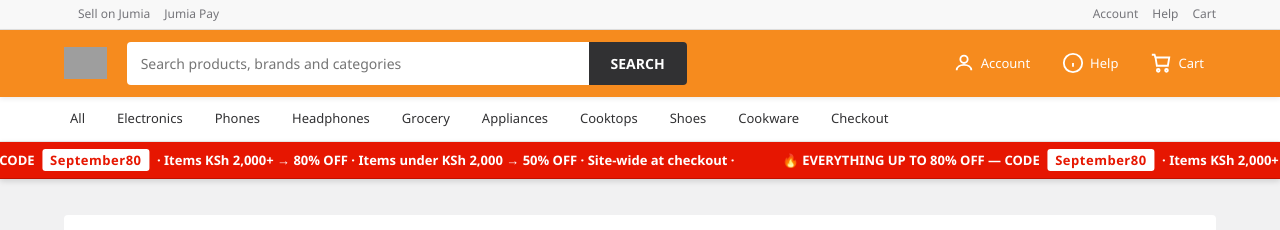
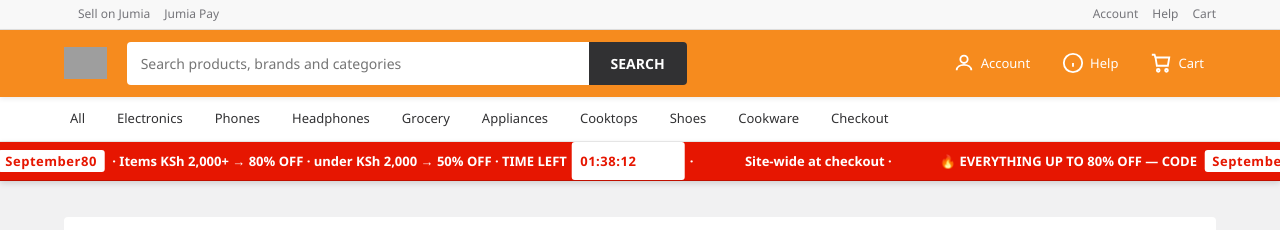
Before and after one commit to kenmike400/electronics, a Next.js app: page /products in a window 1280 px wide. Shown: the top 230 px of the page. Built offline with nearby package versions, Linux system fonts and the light colour scheme; no server answers; the database is empty; grey boxes are pictures that could not be loaded.

Commit message:
12-hour looping deal countdown in banner and checkout (visual only)

```diff
--- a/src/app/checkout/page.tsx
+++ b/src/app/checkout/page.tsx
@@ -3,6 +3,7 @@
 import { useEffect, useMemo, useState } from "react";
 import { useRouter } from "next/navigation";
 import { COUNTIES, getSubs } from "@/lib/counties";
+import PromoCountdown from "@/components/PromoCountdown";
 
 type CartItem = {
   id: string;
@@ -193,6 +194,7 @@
         One place: location + payment · Code <strong>September80</strong> · Orders
         &amp; emails saved securely
       </p>
+      <PromoCountdown variant="checkout" />
 
       {error && <div className="alert alert-error">{error}</div>}
       {promoMsg && (
--- a/src/app/globals.css
+++ b/src/app/globals.css
@@ -981,3 +981,74 @@
   padding: 0 4px;
   color: #999;
 }
+
+/* 12h deal countdown */
+.deal-timer-inline {
+  display: inline;
+  font-weight: 700;
+}
+.deal-clock {
+  display: inline-block;
+  background: #fff;
+  color: #e61601;
+  padding: 1px 8px;
+  border-radius: 3px;
+  font-variant-numeric: tabular-nums;
+  letter-spacing: 0.04em;
+  font-weight: 800;
+  margin: 0 2px;
+}
+.deal-timer-card {
+  background: #fff5f0;
+  border: 1px solid #ffd4c2;
+  border-radius: 6px;
+  padding: 14px 16px;
+  margin: 12px 0 16px;
+  text-align: center;
+}
+.deal-timer-label {
+  font-size: 13px;
+  font-weight: 600;
+  color: #e61601;
+  margin-bottom: 8px;
+}
+.deal-timer-digits {
+  display: flex;
+  align-items: center;
+  justify-content: center;
+  gap: 4px;
+  font-variant-numeric: tabular-nums;
+}
+.deal-unit {
+  display: inline-flex;
+  flex-direction: column;
+  align-items: center;
+  min-width: 48px;
+  background: #e61601;
+  color: #fff;
+  border-radius: 6px;
+  padding: 8px 6px 4px;
+}
+.deal-unit strong {
+  font-size: 22px;
+  line-height: 1.1;
+  font-weight: 800;
+}
+.deal-unit em {
+  font-style: normal;
+  font-size: 10px;
+  opacity: 0.9;
+  text-transform: uppercase;
+  letter-spacing: 0.06em;
+}
+.deal-sep {
+  font-size: 22px;
+  font-weight: 800;
+  color: #e61601;
+  padding: 0 2px;
+}
+.deal-timer-note {
+  margin-top: 8px;
+  font-size: 11px;
+  color: #75757a;
+}
--- a/src/app/layout.tsx
+++ b/src/app/layout.tsx
@@ -1,6 +1,7 @@
 import type { Metadata } from "next";
 import "./globals.css";
 import HeaderActions from "@/components/HeaderActions";
+import PromoCountdown from "@/components/PromoCountdown";
 
 export const metadata: Metadata = {
   title: "Jumia Kenya | Online Shopping for Electronics, Phones, Grocery & More",
@@ -93,9 +94,9 @@
 
         <div className="promo-banner" aria-label="Promotion September80">
           <div className="promo-track">
-            <span>🔥 EVERYTHING UP TO 80% OFF — CODE <strong>September80</strong> · Items KSh 2,000+ → 80% OFF · Items under KSh 2,000 → 50% OFF · Site-wide at checkout · </span>
-            <span>🔥 EVERYTHING UP TO 80% OFF — CODE <strong>September80</strong> · Items KSh 2,000+ → 80% OFF · Items under KSh 2,000 → 50% OFF · Site-wide at checkout · </span>
-            <span>🔥 EVERYTHING UP TO 80% OFF — CODE <strong>September80</strong> · Items KSh 2,000+ → 80% OFF · Items under KSh 2,000 → 50% OFF · Site-wide at checkout · </span>
+            <span>🔥 EVERYTHING UP TO 80% OFF — CODE <strong>September80</strong> · Items KSh 2,000+ → 80% OFF · under KSh 2,000 → 50% OFF <PromoCountdown /> Site-wide at checkout · </span>
+            <span>🔥 EVERYTHING UP TO 80% OFF — CODE <strong>September80</strong> · Items KSh 2,000+ → 80% OFF · under KSh 2,000 → 50% OFF <PromoCountdown /> Site-wide at checkout · </span>
+            <span>🔥 EVERYTHING UP TO 80% OFF — CODE <strong>September80</strong> · Items KSh 2,000+ → 80% OFF · under KSh 2,000 → 50% OFF <PromoCountdown /> Site-wide at checkout · </span>
           </div>
         </div>
 
--- /dev/null
+++ b/src/components/PromoCountdown.tsx
@@ -0,0 +1,78 @@
+"use client";
+
+import { useEffect, useState } from "react";
+
+/** 12-hour looping window (resets when it hits 0) — visual only */
+const CYCLE_MS = 12 * 60 * 60 * 1000;
+
+function remainingInCycle(now = Date.now()) {
+  const elapsed = now % CYCLE_MS;
+  return CYCLE_MS - elapsed;
+}
+
+function formatHMS(ms: number) {
+  const total = Math.max(0, Math.floor(ms / 1000));
+  const h = Math.floor(total / 3600);
+  const m = Math.floor((total % 3600) / 60);
+  const s = total % 60;
+  return {
+    h: String(h).padStart(2, "0"),
+    m: String(m).padStart(2, "0"),
+    s: String(s).padStart(2, "0"),
+  };
+}
+
+type Props = {
+  /** banner = inline in scrolling promo; checkout = card under form */
+  variant?: "banner" | "checkout";
+};
+
+export default function PromoCountdown({ variant = "banner" }: Props) {
+  const [left, setLeft] = useState(remainingInCycle());
+
+  useEffect(() => {
+    setLeft(remainingInCycle());
+    const id = setInterval(() => setLeft(remainingInCycle()), 1000);
+    return () => clearInterval(id);
+  }, []);
+
+  const { h, m, s } = formatHMS(left);
+
+  if (variant === "checkout") {
+    return (
+      <div className="deal-timer-card" aria-live="polite">
+        <div className="deal-timer-label">⏱ Time left to buy with September80</div>
+        <div className="deal-timer-digits">
+          <span className="deal-unit">
+            <strong>{h}</strong>
+            <em>hrs</em>
+          </span>
+          <span className="deal-sep">:</span>
+          <span className="deal-unit">
+            <strong>{m}</strong>
+            <em>min</em>
+          </span>
+          <span className="deal-sep">:</span>
+          <span className="deal-unit">
+            <strong>{s}</strong>
+            <em>sec</em>
+          </span>
+        </div>
+        <p className="deal-timer-note">
+          Offer window refreshes every 12 hours · visual timer only
+        </p>
+      </div>
+    );
+  }
+
+  return (
+    <span className="deal-timer-inline" aria-live="polite">
+      {" "}
+      · TIME LEFT{" "}
+      <span className="deal-clock">
+        {h}:{m}:{s}
+      </span>{" "}
+      ·
+    </span>
+  );
+}
```
